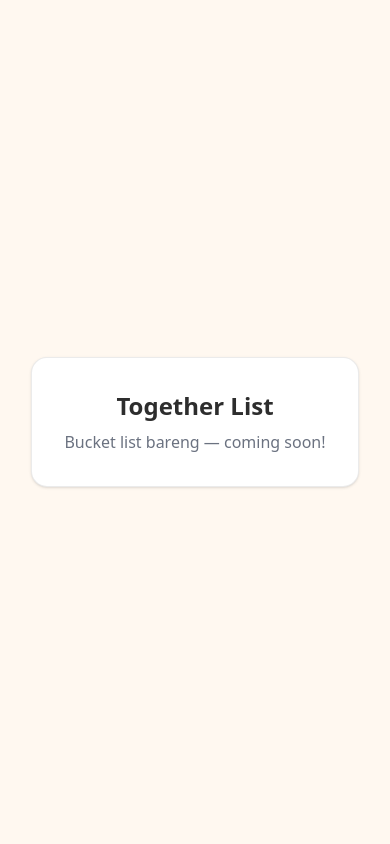
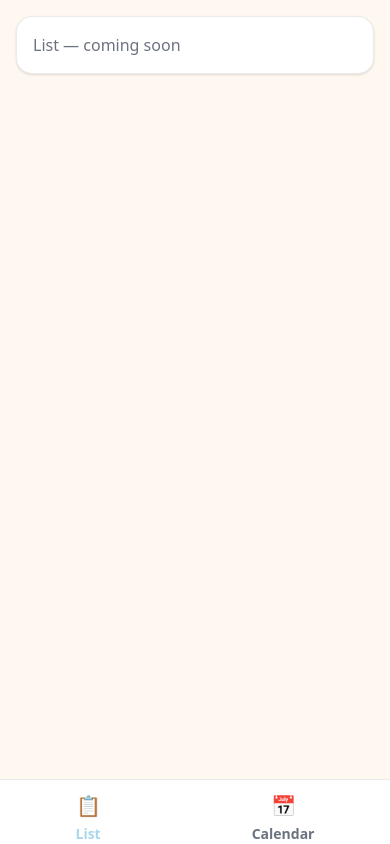
Before and after one commit to xbayz13/together-list, a Next.js app: page / in a window 390 px wide. Built offline with nearby package versions, Linux system fonts and the light colour scheme.

Commit message:
feat: layout shell — desktop two-panel + mobile tabs

```diff
--- /dev/null
+++ b/src/app/components/CalendarPanel.tsx
@@ -0,0 +1,7 @@
+export default function CalendarPanel() {
+  return (
+    <aside className="w-full md:w-[35%] bg-card rounded-2xl border border-border p-4 shadow-sm">
+      <p className="text-textMuted">Calendar — coming soon</p>
+    </aside>
+  );
+}
--- /dev/null
+++ b/src/app/components/ListPanel.tsx
@@ -0,0 +1,7 @@
+export default function ListPanel() {
+  return (
+    <main className="w-full md:w-[65%] bg-card rounded-2xl border border-border p-4 shadow-sm">
+      <p className="text-textMuted">List — coming soon</p>
+    </main>
+  );
+}
--- /dev/null
+++ b/src/app/components/MobileTabs.tsx
@@ -0,0 +1,41 @@
+"use client";
+
+import { useState } from "react";
+
+type Tab = "list" | "calendar";
+
+export default function MobileTabs({
+  children,
+}: {
+  children: (activeTab: Tab) => React.ReactNode;
+}) {
+  const [activeTab, setActiveTab] = useState<Tab>("list");
+
+  return (
+    <div className="md:hidden flex flex-col h-screen">
+      <div className="flex-1 overflow-y-auto pb-20">
+        {children(activeTab)}
+      </div>
+      <nav className="fixed bottom-0 left-0 right-0 bg-white border-t border-border flex justify-around py-3 safe-area-bottom">
+        <button
+          onClick={() => setActiveTab("list")}
+          className={`flex flex-col items-center gap-1 text-sm font-semibold transition-colors ${
+            activeTab === "list" ? "text-accent" : "text-textMuted"
+          }`}
+        >
+          <span className="text-xl">📋</span>
+          List
+        </button>
+        <button
+          onClick={() => setActiveTab("calendar")}
+          className={`flex flex-col items-center gap-1 text-sm font-semibold transition-colors ${
+            activeTab === "calendar" ? "text-accent" : "text-textMuted"
+          }`}
+        >
+          <span className="text-xl">📅</span>
+          Calendar
+        </button>
+      </nav>
+    </div>
+  );
+}
--- a/src/app/page.tsx
+++ b/src/app/page.tsx
@@ -1,10 +1,26 @@
+"use client";
+
+import CalendarPanel from "./components/CalendarPanel";
+import ListPanel from "./components/ListPanel";
+import MobileTabs from "./components/MobileTabs";
+
 export default function Home() {
   return (
-    <main className="flex min-h-screen items-center justify-center p-6">
-      <div className="bg-card rounded-2xl border border-border p-8 shadow-sm text-center">
-        <h1 className="text-2xl font-bold mb-2">Together List</h1>
-        <p className="text-textMuted">Bucket list bareng — coming soon!</p>
+    <>
+      {/* Desktop */}
+      <div className="hidden md:flex gap-6 p-6 min-h-screen">
+        <CalendarPanel />
+        <ListPanel />
       </div>
-    </main>
+
+      {/* Mobile */}
+      <MobileTabs>
+        {(tab) => (
+          <div className="p-4">
+            {tab === "list" ? <ListPanel /> : <CalendarPanel />}
+          </div>
+        )}
+      </MobileTabs>
+    </>
   );
 }
```
